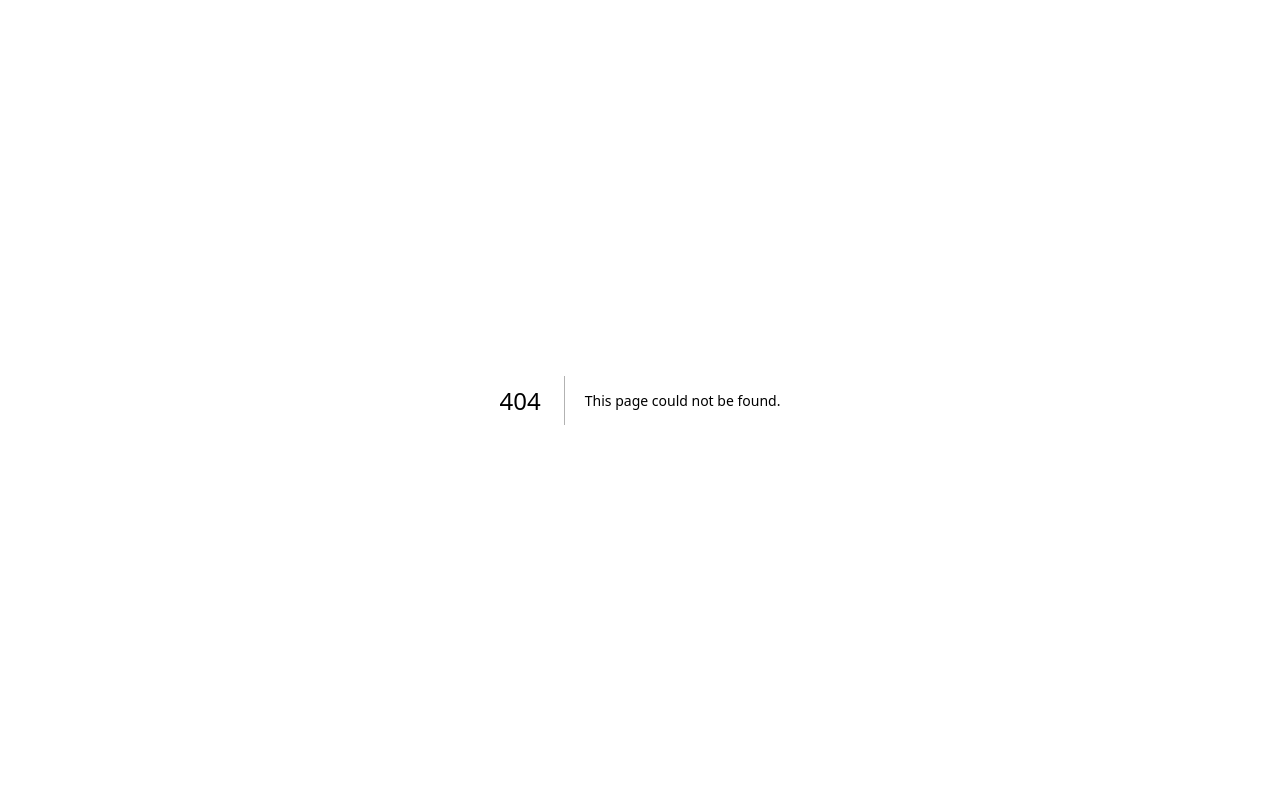
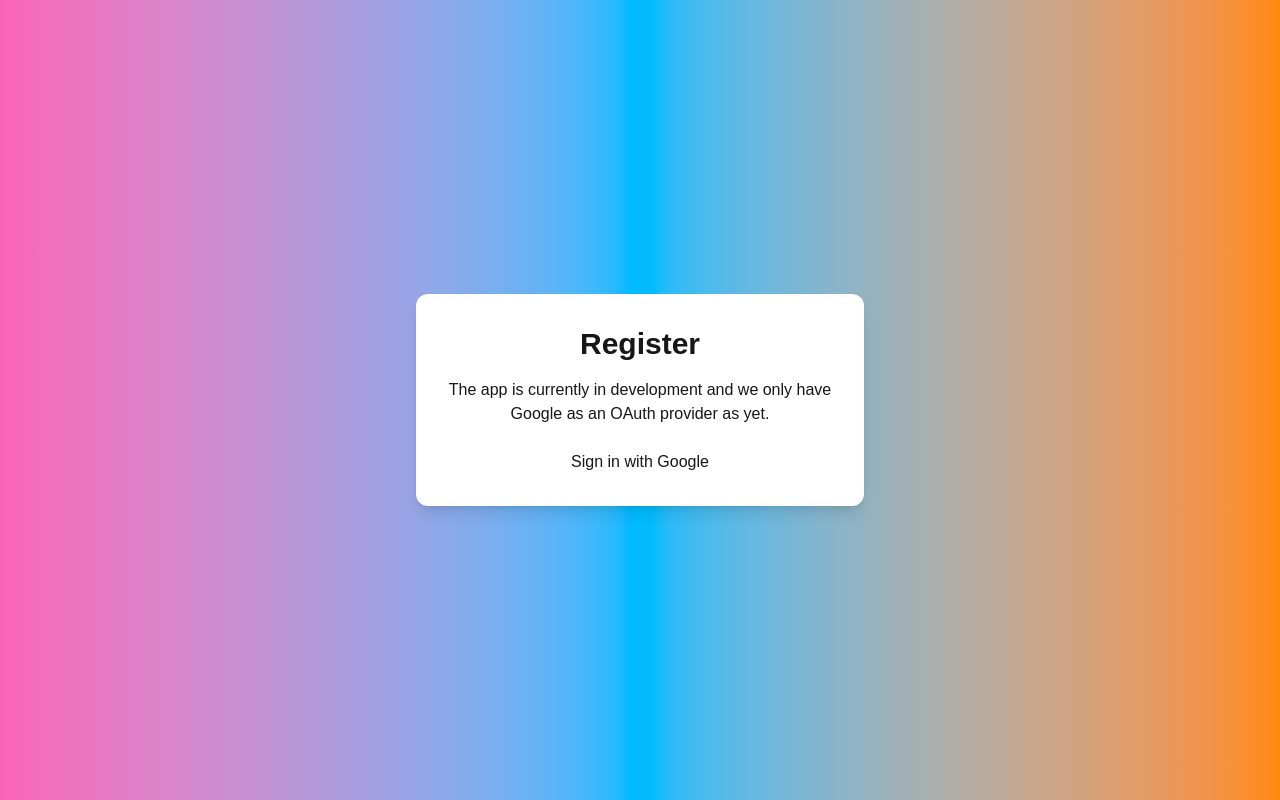
Before and after one commit to julianty/birthday-ping, a Next.js app: page /register in a window 1280 px wide. Before the commit this address had no page. Built offline with nearby package versions, Linux system fonts and the light colour scheme.

Commit message:
Add registration page

```diff
--- /dev/null
+++ b/src/app/register/page.tsx
@@ -0,0 +1,15 @@
+import { signIn } from "next-auth/react";
+export default function RegisterPage() {
+  return (
+    <main className="flex flex-col items-center justify-center min-h-screen bg-gradient-to-r from-pink-400 via-sky-400 to-orange-400">
+      <div className="bg-white bg-opacity-80 rounded-xl shadow-lg p-8 max-w-md w-full text-center">
+        <h1 className="text-3xl font-bold mb-4">Register</h1>
+        <p className="mb-6">
+          The app is currently in development and we only have Google as an
+          OAuth provider as yet.
+        </p>
+        <button onClick={() => signIn()}>Sign in with Google</button>
+      </div>
+    </main>
+  );
+}
```
